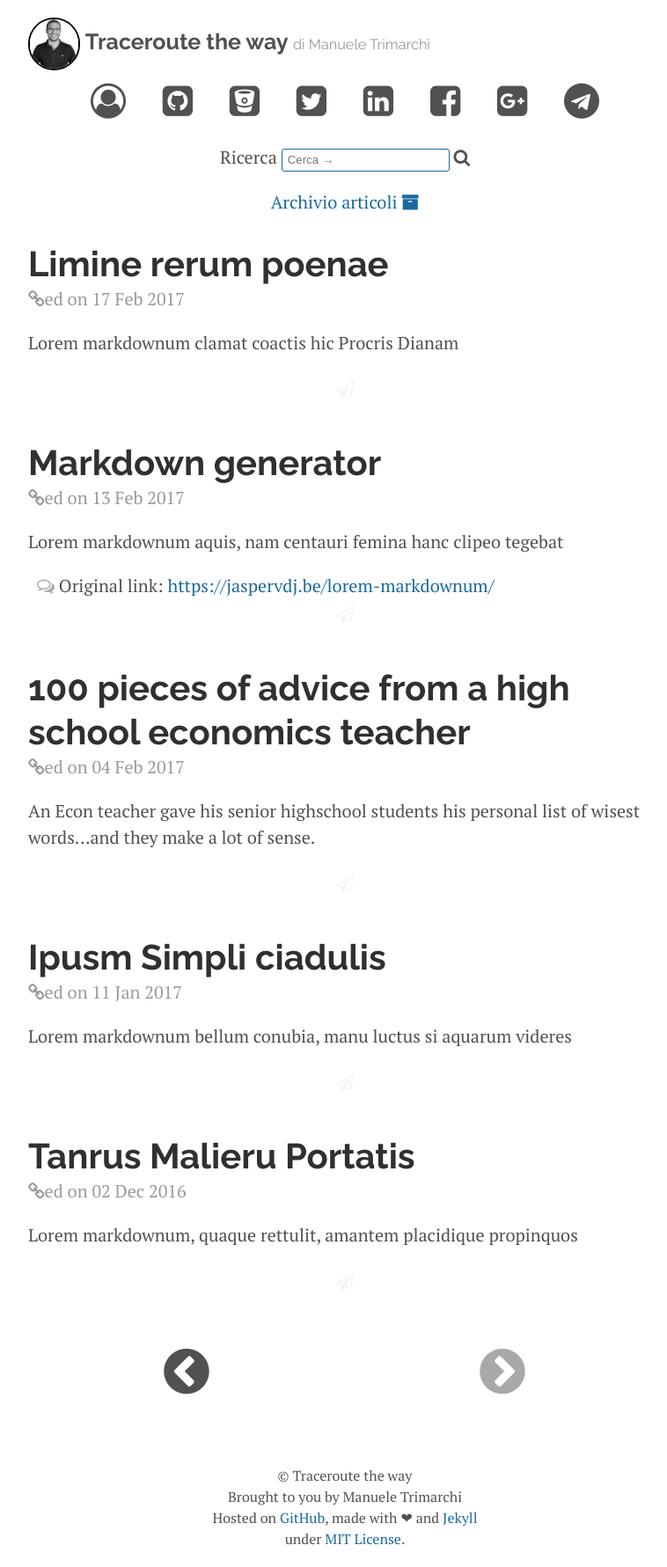
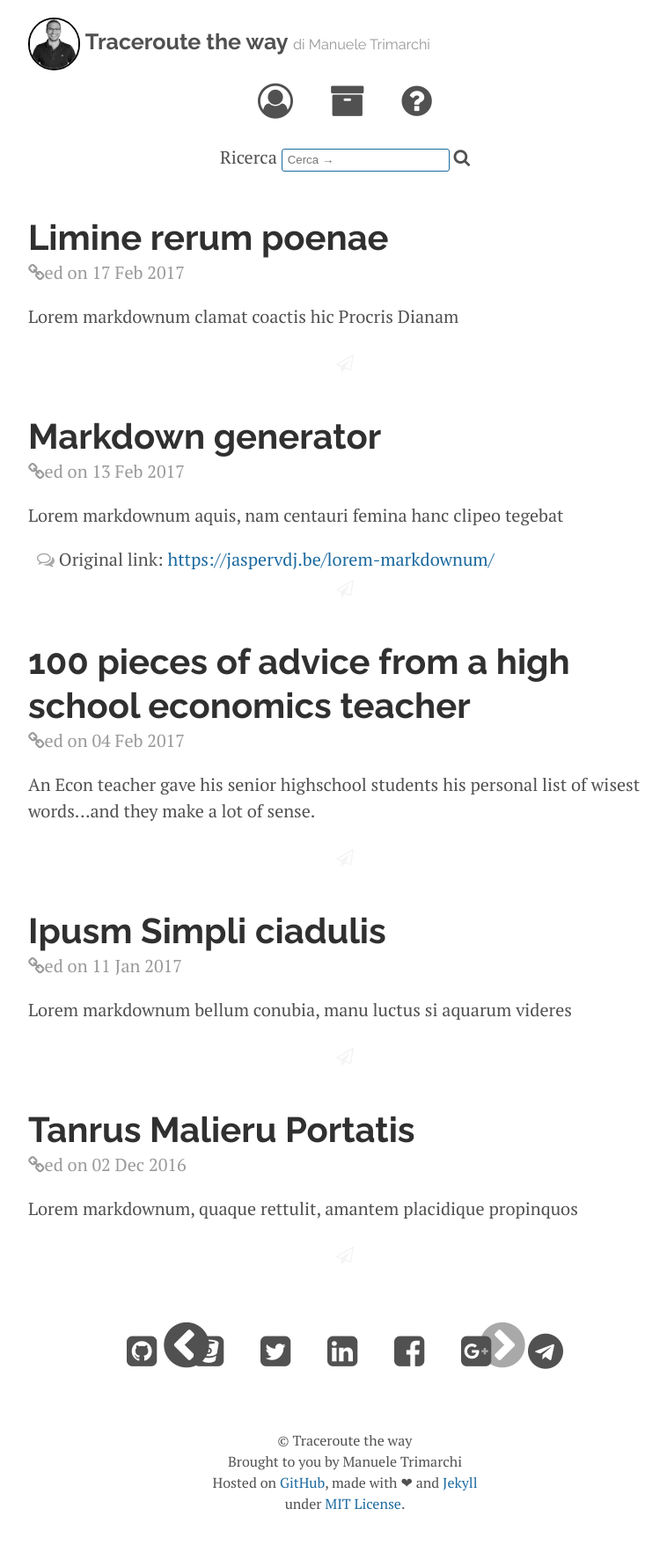
Before and after one commit to JWuCines/JWuCines.github.io, a Jekyll site: the page built from index.html, in a window 1280 px wide. Shown: the whole page at 88% size, without its empty margins (248-1006 px from the left). Built offline with Jekyll 4.4.1, drawn with Linux system fonts in a browser that asks for light colours; nearby versions of some CDN libraries; the list of posts is cut into pages by our own code; comment, search, counter and statistics services are not loaded; after the commit the page ends 1741 px from its top, so only the background shows below that.

Commit message:
Improve index

```diff
--- a/_layouts/default.html
+++ b/_layouts/default.html
@@ -12,6 +12,18 @@
 			</div>
 			<div class="social-icons">
 				<a href="{{ site.baseurl }}about/" title="About Me"><i class="fa fa-user-circle-o"></i></a>
+				<a href="{{ site.baseurl }}archive/" title="Archivio"><i class="fa fa-archive"></i></a>
+				<a href="https://github.com/{{ site.github_username }}/ama" title="Ask me something"><i class="fa fa-question-circle"></i></a>
+			</div>
+			<div class="site-info text-center">
+					<form class="search-form" action="/search" method="get">
+						Ricerca <input type="text" placeholder="Cerca →" name="query"> <i class="fa fa-search" aria-hidden="true"></i>
+					</form>
+			</div>
+			<br />
+			{{ content }}
+
+			<div class="social-icons">
 				<a href="https://github.com/{{ site.github_username }}" title="GitHub - {{ site.github_username }}"><i class="fa fa-github-square"></i></a>
 				<a href="https://bitbucket.org/{{ site.bitbucket_username }}" title="Bitbucket - {{ site.bitbucket_username }}"><i class="fa fa-bitbucket-square"></i></a>
 				<a href="https://twitter.com/{{ site.twitter_username }}" title="Twitter - @{{ site.twitter_username }}"><i class="fa fa-twitter-square"></i></a>
@@ -20,14 +32,6 @@
 				<a href="https://plus.google.com/{{ site.google_plus_username }}" title="Google Plus - @{{ site.google_plus_username }}"><i class="fa fa-google-plus-square"></i></a>
 				<a href="https://t.me/{{ site.telegram_username }}" title="Telegram - @{{ site.telegram_username }}"><i class="fa fa-telegram"></i></a>
 			</div>
-			<div class="site-info text-center">
-					<form class="search-form" action="/search" method="get">
-						Ricerca <input type="text" placeholder="Cerca →" name="query"> <i class="fa fa-search" aria-hidden="true"></i>
-					</form>
-					<a href="{{ site.baseurl }}archive/" title="Archivio articoli">Archivio articoli <i class="fa fa-archive" aria-hidden="true"></i></a>
-			</div>
-			<br />
-			{{ content }}
 			<div class="footer">
 				<p>
 					&copy; {{ site.title }} <br />
```
